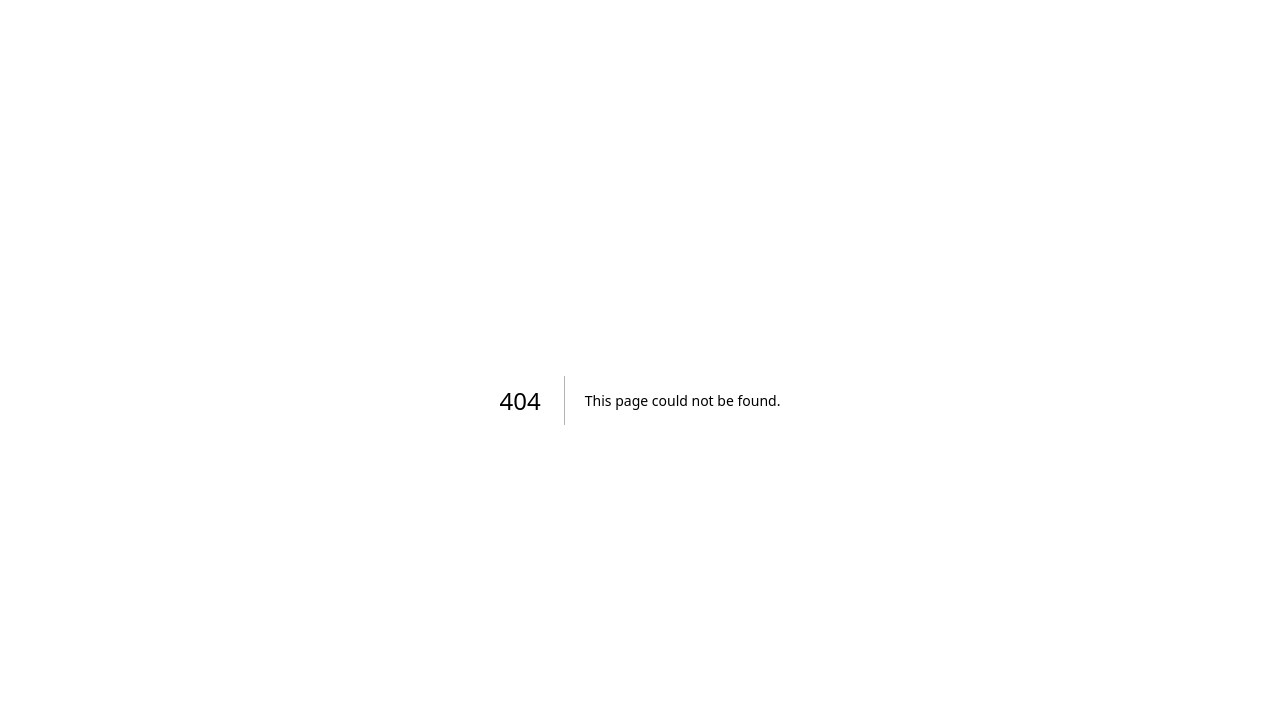
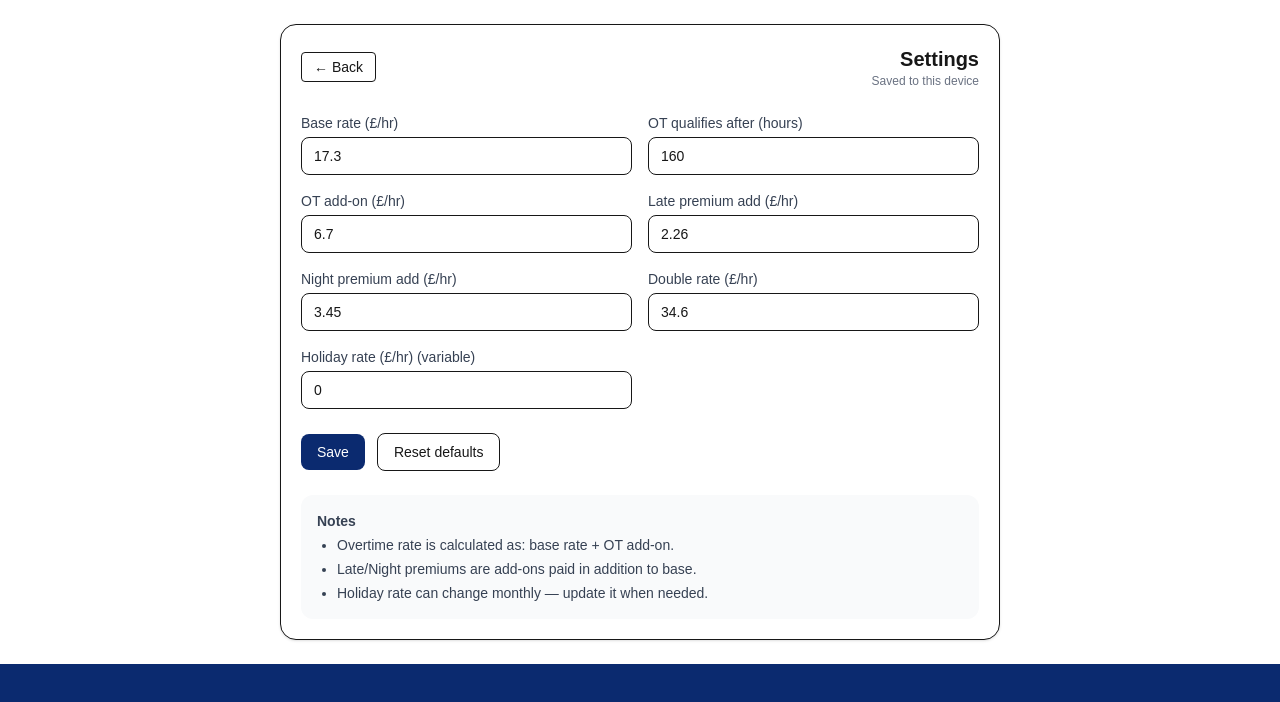
Before and after one commit to phil18019/wage-app, a Next.js app: page /settings in a window 1280 px wide. Before the commit this address had no page. Shown: the top 702 px of the page. Built offline with nearby package versions, Linux system fonts and the light colour scheme.

Commit message:
Add Settings link

```diff
--- a/app/page.tsx
+++ b/app/page.tsx
@@ -489,12 +489,21 @@ export default function Home() {
     </p>
   </div>
 
+  <div className="flex gap-2 h-fit">
+  <Link
+    href="/settings"
+    className="text-xs bg-gray-200 px-3 py-1 rounded-lg"
+  >
+    Settings
+  </Link>
+
   <Link
     href="/help"
-    className="text-xs bg-gray-200 px-3 py-1 rounded-lg h-fit"
+    className="text-xs bg-gray-200 px-3 py-1 rounded-lg"
   >
     Help
   </Link>
+</div>
 </div>
 
       {/* Rates */}
--- /dev/null
+++ b/app/settings/page.tsx
@@ -0,0 +1,140 @@
+"use client";
+
+import { useEffect, useState } from "react";
+import { useRouter } from "next/navigation";
+
+type Settings = {
+  baseRate: number;        // e.g. 17.3
+  otThreshold: number;     // e.g. 160
+  otPremiumAdd: number;    // e.g. 6.7 (added on top of base)
+  latePremiumAdd: number;  // e.g. 2.26
+  nightPremiumAdd: number; // e.g. 3.45
+  doubleRate: number;      // e.g. 34.6
+  holidayRate: number;     // variable, user enters
+};
+
+const DEFAULTS: Settings = {
+  baseRate: 17.3,
+  otThreshold: 160,
+  otPremiumAdd: 6.7,
+  latePremiumAdd: 2.26,
+  nightPremiumAdd: 3.45,
+  doubleRate: 34.6,
+  holidayRate: 0,
+};
+
+const KEY = "wagecheck.settings.v1";
+
+export default function SettingsPage() {
+  const router = useRouter();
+  const [s, setS] = useState<Settings>(DEFAULTS);
+  const [savedMsg, setSavedMsg] = useState<string>("");
+
+  useEffect(() => {
+    const raw = localStorage.getItem(KEY);
+    if (raw) {
+      try {
+        setS({ ...DEFAULTS, ...JSON.parse(raw) });
+      } catch {
+        // ignore bad data
+      }
+    }
+  }, []);
+
+  const setNum = (k: keyof Settings) => (v: string) => {
+    const n = v === "" ? 0 : Number(v);
+    setS((prev) => ({ ...prev, [k]: Number.isFinite(n) ? n : prev[k] }));
+  };
+
+  const save = () => {
+    localStorage.setItem(KEY, JSON.stringify(s));
+    setSavedMsg("Saved ✓");
+    setTimeout(() => setSavedMsg(""), 1500);
+  };
+
+  const reset = () => {
+    setS(DEFAULTS);
+    localStorage.setItem(KEY, JSON.stringify(DEFAULTS));
+    setSavedMsg("Reset ✓");
+    setTimeout(() => setSavedMsg(""), 1500);
+  };
+
+  return (
+    <main className="mx-auto max-w-3xl p-4 sm:p-6">
+      <div className="rounded-2xl border bg-white p-5 shadow-sm">
+        <div className="flex items-center justify-between gap-3">
+          <button
+            onClick={() => router.push("/")}
+            className="text-sm px-3 py-1 border rounded"
+          >
+            ← Back
+          </button>
+
+          <div className="text-right">
+            <h1 className="text-xl font-bold">Settings</h1>
+            <p className="text-xs text-gray-500">Saved to this device</p>
+          </div>
+        </div>
+
+        <div className="mt-6 grid gap-4 sm:grid-cols-2">
+          <Field label="Base rate (£/hr)" value={s.baseRate} onChange={setNum("baseRate")} />
+          <Field label="OT qualifies after (hours)" value={s.otThreshold} onChange={setNum("otThreshold")} />
+          <Field label="OT add-on (£/hr)" value={s.otPremiumAdd} onChange={setNum("otPremiumAdd")} />
+          <Field label="Late premium add (£/hr)" value={s.latePremiumAdd} onChange={setNum("latePremiumAdd")} />
+          <Field label="Night premium add (£/hr)" value={s.nightPremiumAdd} onChange={setNum("nightPremiumAdd")} />
+          <Field label="Double rate (£/hr)" value={s.doubleRate} onChange={setNum("doubleRate")} />
+          <Field label="Holiday rate (£/hr) (variable)" value={s.holidayRate} onChange={setNum("holidayRate")} />
+        </div>
+
+        <div className="mt-6 flex items-center gap-3">
+          <button
+            onClick={save}
+            className="rounded-lg bg-[#0B2A6F] text-white px-4 py-2 text-sm font-medium"
+          >
+            Save
+          </button>
+
+          <button
+            onClick={reset}
+            className="rounded-lg border px-4 py-2 text-sm"
+          >
+            Reset defaults
+          </button>
+
+          {savedMsg && <span className="text-sm text-green-700">{savedMsg}</span>}
+        </div>
+
+        <div className="mt-6 rounded-xl bg-gray-50 p-4 text-sm text-gray-700">
+          <p className="font-semibold mb-1">Notes</p>
+          <ul className="list-disc pl-5 space-y-1">
+            <li>Overtime rate is calculated as: base rate + OT add-on.</li>
+            <li>Late/Night premiums are add-ons paid in addition to base.</li>
+            <li>Holiday rate can change monthly — update it when needed.</li>
+          </ul>
+        </div>
+      </div>
+    </main>
+  );
+}
+
+function Field({
+  label,
+  value,
+  onChange,
+}: {
+  label: string;
+  value: number;
+  onChange: (v: string) => void;
+}) {
+  return (
+    <label className="block">
+      <span className="block text-sm font-medium text-gray-700">{label}</span>
+      <input
+        inputMode="decimal"
+        value={String(value)}
+        onChange={(e) => onChange(e.target.value)}
+        className="mt-1 w-full rounded-lg border px-3 py-2 text-sm"
+      />
+    </label>
+  );
+}
```
